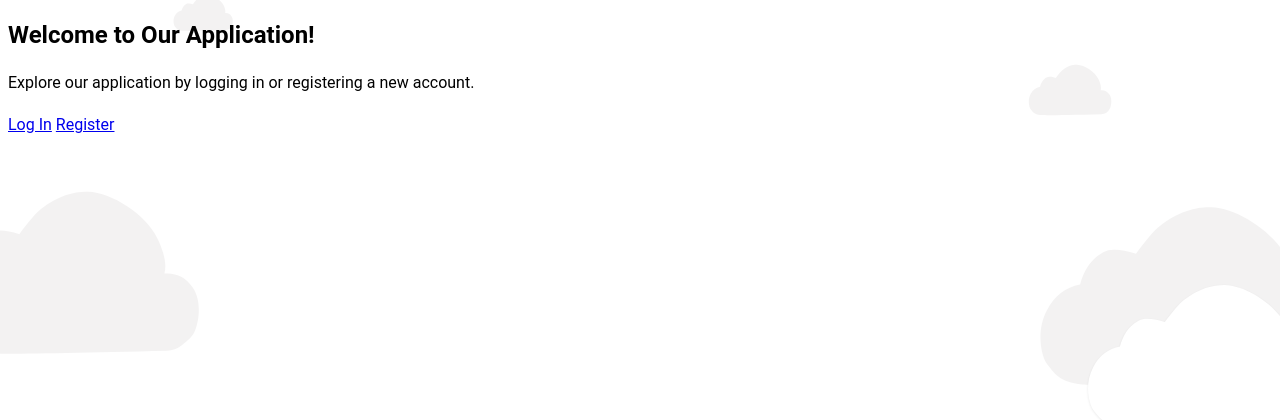
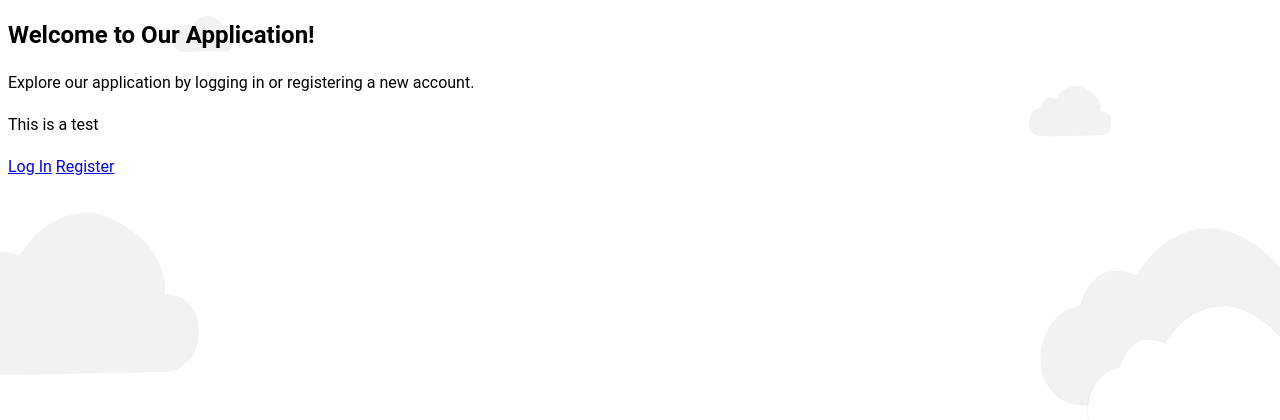
Before and after one commit to Banbury-inc/banbury-cloud-backend, a Django app: template helloapp/templates/homepage.html in a window 1280 px wide. Shown: the top 420 px of the page. Run offline with Django 3.2, Linux system fonts and the light colour scheme; the template is opened without the code that fills it, so the values that code supplies are empty.

Commit message:
Update homepage.html

```diff
--- a/helloapp/templates/homepage.html
+++ b/helloapp/templates/homepage.html
@@ -13,6 +13,7 @@
 <body>
     <h1>Welcome to Our Application!</h1>
     <p>Explore our application by logging in or registering a new account.</p>
+    <p>This is a test</p>
     <div class="menu">
         <a href="/login/">Log In</a>
         <a href="/register/">Register</a>
```
